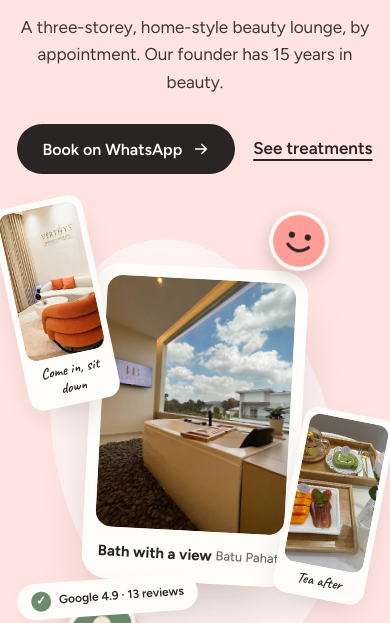
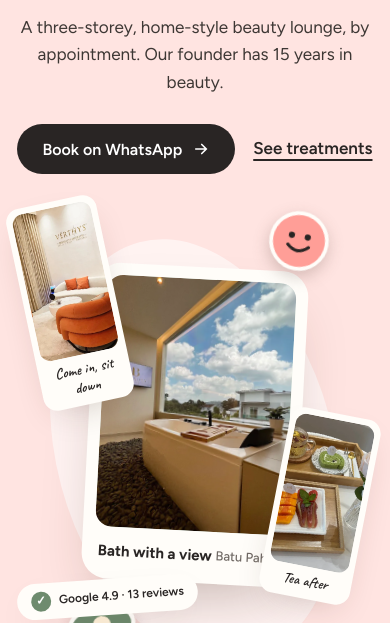
Before and after one commit to elvislow/HI-Beauty, a plain HTML site: page en/index.html in a window 390 px wide. Shown: the part 221-844 px from the top of the page. Drawn offline with nearby package versions, Linux system fonts and the light colour scheme.

Commit message:
Keep hero mini prints inside the phone screen
Co-Authored-By: Claude Opus 5.5 <noreply@anthropic.com>
Claude-Session: https://claude.ai/code/session_01PhaWpsPjbkqq4rmyr3sez4

```diff
--- a/en/index.html
+++ b/en/index.html
@@ -104,7 +104,7 @@ header.top{position:sticky;top:0;z-index:50;background:rgba(253,252,248,.88);bac
   .hero h1,.hero .lead{margin-left:auto;margin-right:auto}
   .acts{justify-content:center}.hnote{display:none}
   .scene{height:500px}.print{width:60%;top:45%}.mini{width:92px;padding:6px 6px 8px;border-radius:14px}.mini span{font-size:15px}
-  .m1{left:-2%;top:0}.m2{right:-2%;bottom:20%}.chip{left:0;bottom:17%;font-size:12px}
+  .m1{left:2%;top:0}.m2{right:2%;bottom:20%}.chip{left:0;bottom:17%;font-size:12px}
 }
 /* marquee */
 .marq{background:var(--ink);color:var(--cream);overflow:hidden;padding:20px 0}
```
Also changed, not shown: index.html (+1 -1 lines).
